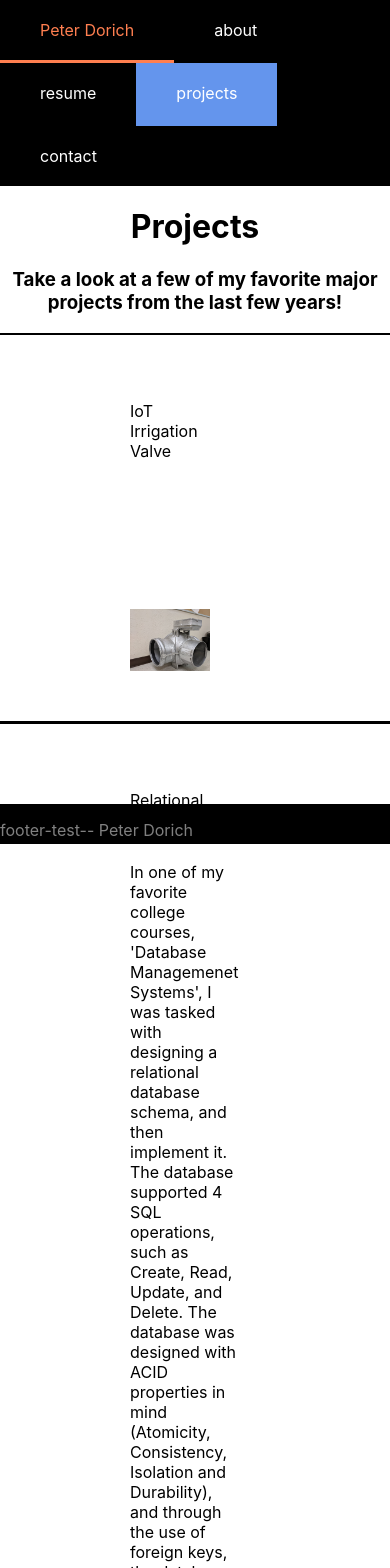
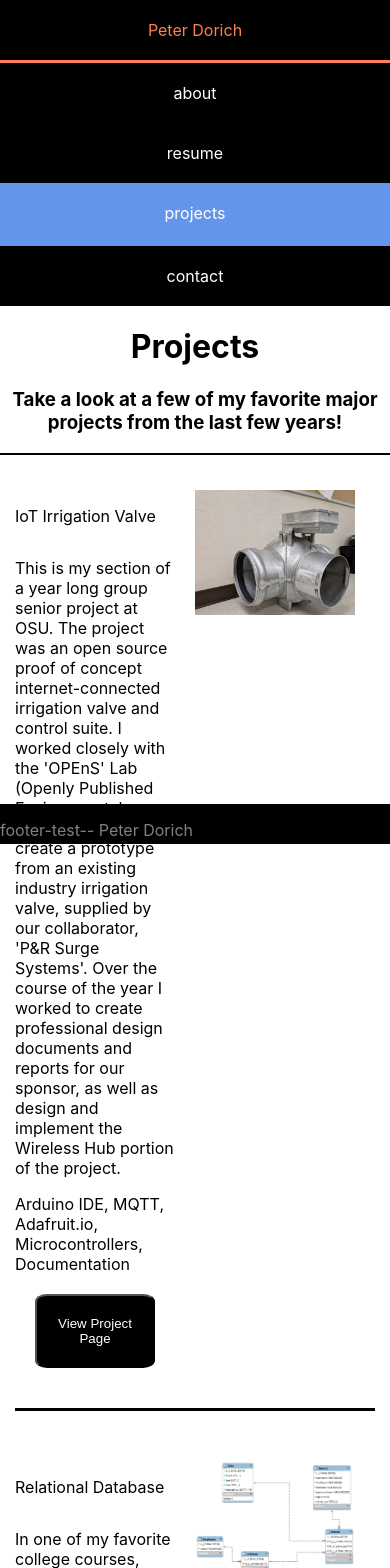
Before and after one commit to PeterDorich/Portfolio, a React (Create React App) app: page /projects in a window 390 px wide. Shown: the top 1568 px of the page. Built offline with nearby package versions, Linux system fonts and the light colour scheme.

Commit message:
Updated styling and added Project Pages

```diff
--- /dev/null
+++ b/src/components/CRA.js
@@ -0,0 +1,15 @@
+/************************************************************************
+ * Isolated Page for The React Portfolio portion
+ ************************************************************************/
+
+import React from 'react';
+
+function CRA(){
+    return(
+        <div>
+            <h1>CRA</h1>
+        </div>
+    );
+}
+
+export default CRA;
--- a/src/components/Main.js
+++ b/src/components/Main.js
@@ -1,6 +1,8 @@
 /****************************************************************************
  * Main will choose which componenet to render based on which "link" was chosen.
  * the resume page is just a pdf link, so it doesnt need its own route.
+ *
+ * Also sets up our links to project pages. These are isolated pages.
  ******************************************************************************/
 
 import React from 'react';
@@ -10,14 +12,20 @@ import About from './About';
 //import Resume from './Resume';
 import Contact from './Contact';
 import Home from './Home';
+import Valve from './Valve.js';
+import RD from './RD.js';
+import CRA from './CRA.js';
 
 const Main = () => (
     <Switch>
         <Route exact path='/' component={Home}></Route>
         <Route exact path='/about' component={About}></Route>
-
         <Route exact path='/projects' component={Projects}></Route>
         <Route exact path ='/contact' component={Contact}></Route>
+
+        <Route exact path = '/IoTValve' component={Valve}></Route>
+        <Route exact path = '/RelationalDB' component={RD}></Route>
+        <Route exact path = '/CRA' component={CRA}></Route>
     </Switch>
 );
 
--- a/src/components/Projects.js
+++ b/src/components/Projects.js
@@ -23,6 +23,7 @@ function Projects(props){
                     date={project.date}
                     img={project.img}
                     tech={project.tech}
+                    link={project.page_link}
                 />
             ))}
         </div>
--- /dev/null
+++ b/src/components/RD.js
@@ -0,0 +1,14 @@
+/************************************************************************
+ * Isolated Page for the Relational Database project
+ ************************************************************************/
+
+import React from 'react';
+
+function RD(){
+    return(
+        <h1>RD</h1>
+    );
+
+}
+
+export default RD;
--- /dev/null
+++ b/src/components/Valve.js
@@ -0,0 +1,16 @@
+/************************************************************************
+ * Isolated Page for the IOT Irrigation Valve Project
+ ************************************************************************/
+
+import React from 'react';
+
+function Valve() {
+    return(
+    <div>
+        <h1>Valve</h1>
+    </div>
+    );
+
+}
+
+export default Valve;
--- a/src/components_css/Navigation.css
+++ b/src/components_css/Navigation.css
@@ -7,7 +7,7 @@ ul li{
     list-style: none;
 }
 
-a{
+.navigation_bar a{
     padding-bottom: 5px;
 }
 
@@ -45,4 +45,16 @@ a{
     text-decoration: none;
 }
 
-/*Mobile screens*/
+/*A few simple mobile settings for the navigation bar*/
+@media screen and (max-width: 767px){
+    .navigation_bar{
+        flex-direction: column;
+        width: 100%;
+    }
+
+    .navigation_bar a{
+        text-align: center;
+        display: block;
+    }
+
+}
--- a/src/components_css/Projects.css
+++ b/src/components_css/Projects.css
@@ -19,21 +19,22 @@
 }
 
 .project{
-    border-bottom: solid;
+ /*   border-bottom: solid; */
     display: flex;
     flex-direction: column;
     justify-content: space-evenly;
     flex-flow: row wrap;
-    padding: 0px 130px 0px 130px;
+    padding: 0px 170px 0px 170px;
 }
 
 .proj_column {
-    padding: 50px 50px 50px 0px;
+    padding: 20px 20px 20px 0px;
     flex: 50%;
     display: flex;
     flex-direction: wrap;
     flex-basis: auto;
     flex: 1;
+    border-bottom: solid;
 
 }
 
@@ -46,19 +47,51 @@
 }
 
 .proj_img {
-    display: flex;
-    flex-direction: column;
+ /*  display: flex;*/
+
     flex-basis: 100%;
-    flex: 1;
+    object-fit: fill;
+    display: block;
 
+}
+.proj_img img:hover {
+    opacity: .5;
 }
 
 .proj_img img {
+    display: block;
     max-height: auto;
     max-width: 100%;
-    object-fit: cover;
+    object-fit: fill;
 }
 
 .project_header h1 {
     text-align: center;
 }
+
+.proj_info button{
+    margin: 20px;
+    padding: 20px;
+    border-radius: 10%;
+    max-width: 300px;
+    background-color: black;
+    color: white;
+}
+
+.proj_info button:hover{
+    cursor: pointer;
+    border: solid coral;
+    color: coral;
+}
+
+
+/*Mobile settings*/
+@media screen and (max-width: 767px){
+    .project {
+        padding: 15px;
+    }
+
+    .proj_column {
+        display: block;
+    }
+}
--- a/src/data/proj_data.js
+++ b/src/data/proj_data.js
@@ -17,8 +17,15 @@ const data = {
                 component: "projects",
                 date: "2017-2018",
                 img: <img src={valve} alt="valve" className="img"/>,
-                desc: <p></p>,
-                tech: ""
+                desc: <p>This is my section of a year long group senior project at OSU.
+                        The project was an open source proof of concept internet-connected irrigation valve and control suite.
+                        I worked closely with the 'OPEnS' Lab (Openly Published Environmental Sensing Lab) to create a prototype from an existing
+                        industry irrigation valve, supplied by our collaborator, 'P&R Surge Systems'. Over the course of the year I worked to create professional
+                        design documents and reports for our sponsor, as well as design and implement the Wireless Hub portion of the project.
+                </p>,
+                tech: "Arduino IDE, MQTT, Adafruit.io, Microcontrollers, Documentation",
+                page_link: "/IoTValve"
+
             },
             {
                 id: "2",
@@ -32,7 +39,8 @@ const data = {
                     The database was designed with ACID properties in mind (Atomicity, Consistency, Isolation and Durability),
                      and through the use of foreign keys, the database state is always valid.
                 </p>,
-                tech: "PHP, HTML, MySQL, PHPMyAdmin "
+                tech: "PHP, HTML, MySQL, PHPMyAdmin ",
+                page_link: "/RelationalDB"
             },
             {
                 id: "3",
@@ -47,7 +55,8 @@ const data = {
                      very sought after tool for the industry. So I thought what better way
                      to prepare for a job than to learn it and show off the end product!
                      I am very happy with how it turned out.   </p>,
-                tech: "Javascript, CSS, HTML, React.js, Node.js"
+                tech: "Javascript, CSS, HTML, React.js, Node.js",
+                page_link: "/CRA"
             }
         ],
         contacts: [
--- a/src/data_parse.js
+++ b/src/data_parse.js
@@ -6,23 +6,32 @@
 
 import React from 'react';
 import './components_css/Projects.css';
+import { NavLink } from 'react-router-dom';
+/*import ReactDOM from 'react-dom';*/
+
 
 function Parse(props){
     return(
         <div className="project">
           <div className="proj_column">
                 <div className="proj_info">
-
                     <p>{props.name}</p>
-
                     {props.desc}
                     {props.tech}
+                    <NavLink exact to={props.link}>
+                        <button>
+                                View Project Page
+                        </button>
+                    </NavLink>
+
+
                 </div>
-
             </div>
             <div className="proj_column">
                 <div className="proj_img">
+                <NavLink exact activeClassName='active' to={props.link}>
                     {props.img}
+                </NavLink>
                 </div>
             </div>
         </div>
```
Also changed, not shown: 1 other file (tests, documents, lock files or other folders).
